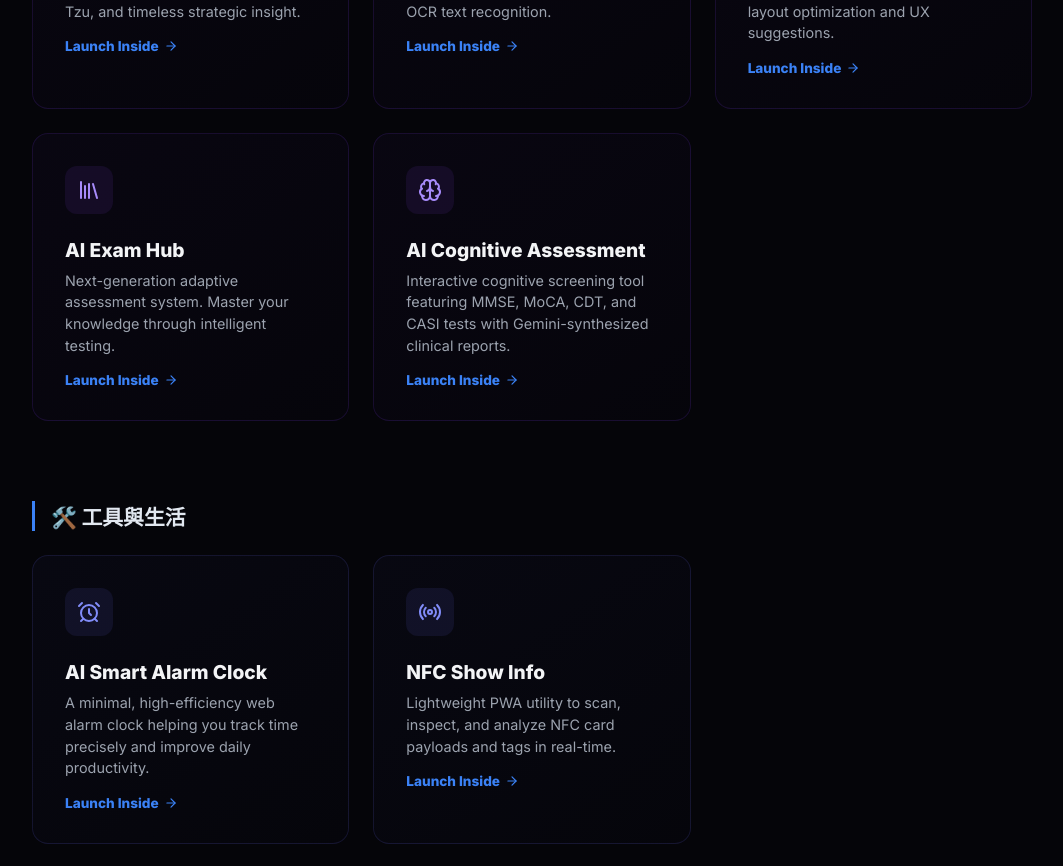
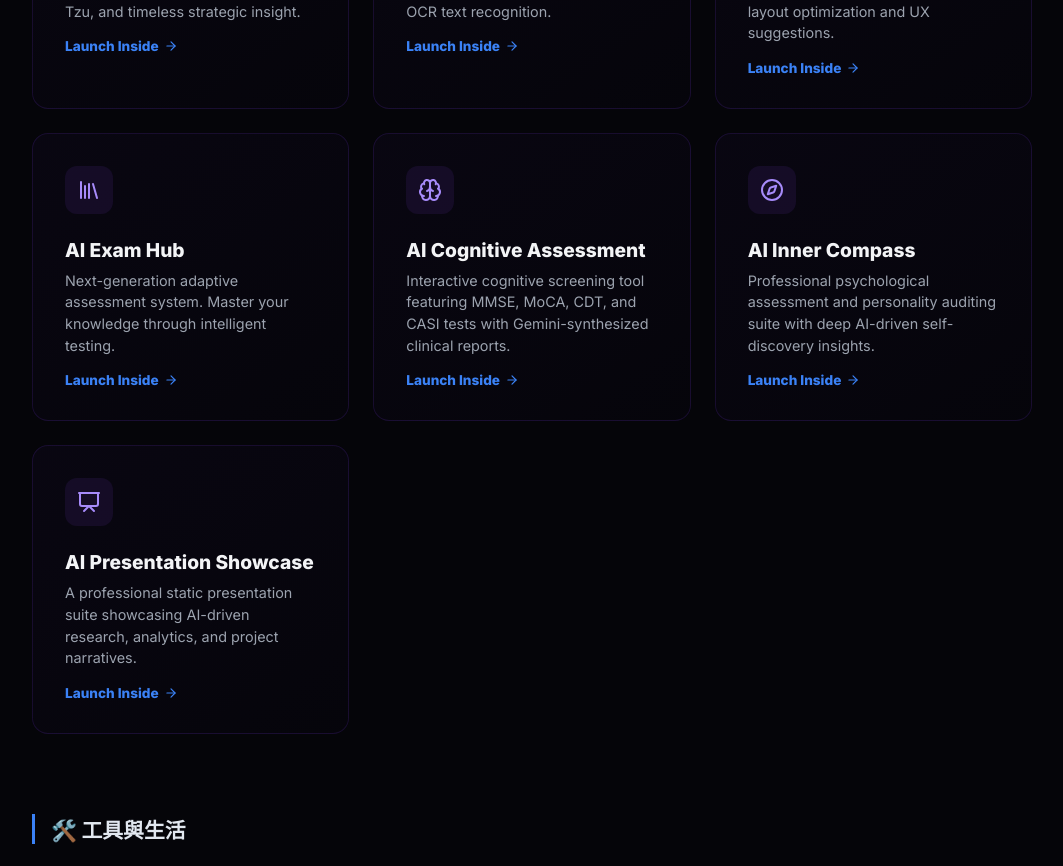
Before and after one commit to toydogcat/luna-ai, a React (Vite) app: page / in a window 1280 px wide. Shown: the part 1120-1986 px from the top of the page, without its empty margins (58-1121 px from the left). Built offline with nearby package versions, Linux system fonts and the light colour scheme.

Commit message:
add new 2 projs

```diff
--- a/src/App.jsx
+++ b/src/App.jsx
@@ -1,6 +1,6 @@
 import React, { useState, useEffect } from 'react';
 import { motion, AnimatePresence } from 'framer-motion';
-import { Sparkles, ArrowRight, Zap, Globe, Brain, Users, MousePointerClick, Newspaper, Home, Languages, Heart, Code, Database, Eye, BookOpen, Scroll, Crown, Bomb, Grid3X3, Grid, Lock, Terminal, CheckCircle2, Smartphone, Shield, Library, Clapperboard, Fingerprint, ScanQrCode, Target, MapPin, Braces, BarChart2, Swords, Car, Siren, MessageSquare, Gavel, CloudLightning, Trees, Activity, ChevronUp, AlarmClock, Radio, Layout, History, ChevronDown } from 'lucide-react';
+import { Sparkles, ArrowRight, Zap, Globe, Brain, Users, MousePointerClick, Newspaper, Home, Languages, Heart, Code, Database, Eye, BookOpen, Scroll, Crown, Bomb, Grid3X3, Grid, Lock, Terminal, CheckCircle2, Smartphone, Shield, Library, Clapperboard, Fingerprint, ScanQrCode, Target, MapPin, Braces, BarChart2, Swords, Car, Siren, MessageSquare, Gavel, CloudLightning, Trees, Activity, ChevronUp, AlarmClock, Radio, Layout, History, ChevronDown, Compass, Presentation } from 'lucide-react';
 import { useTranslation } from 'react-i18next';
 import { trackEvent } from './firebase';
 import EnglishPractice from './EnglishPractice';
@@ -57,6 +57,18 @@ const PROJECT_CATEGORIES = [
         translationKey: 'projects.cognitiveAssessment',
         url: 'https://toydogcat.github.io/ai-cognitive-assessment-/',
         icon: <Brain size={24} />
+      },
+      {
+        id: 'inner-compass',
+        translationKey: 'projects.innerCompass',
+        url: 'https://toydogcat.github.io/inner-compass/',
+        icon: <Compass size={24} />
+      },
+      {
+        id: 'ai-ppt-report',
+        translationKey: 'projects.aiPptReport',
+        url: 'https://toydogcat.github.io/ai-ppt-report/',
+        icon: <Presentation size={24} />
       }
     ]
   },
--- a/src/i18n.js
+++ b/src/i18n.js
@@ -185,6 +185,14 @@ const resources = {
         cognitiveAssessment: {
           title: 'AI Cognitive Assessment',
           desc: 'Interactive cognitive screening tool featuring MMSE, MoCA, CDT, and CASI tests with Gemini-synthesized clinical reports.'
+        },
+        innerCompass: {
+          title: 'AI Inner Compass',
+          desc: 'Professional psychological assessment and personality auditing suite with deep AI-driven self-discovery insights.'
+        },
+        aiPptReport: {
+          title: 'AI Presentation Showcase',
+          desc: 'A professional static presentation suite showcasing AI-driven research, analytics, and project narratives.'
         }
       },
       installation: {
@@ -492,6 +500,14 @@ const resources = {
           title: '認知功能輔助篩檢系統',
           desc: '專業臨床輔照版。整合台灣本土 MMSE、MoCA、畫鐘測驗 (CDT) 與 CASI，並搭配 Gemini 智慧合成評估報告。'
         },
+        innerCompass: {
+          title: 'AI 心理測驗：心靈指南針',
+          desc: '專業級心理評測與人格分析套件，透過 AI 深度導引，探索潛意識與人格特質的內在羅盤。'
+        },
+        aiPptReport: {
+          title: 'AI PPT 智慧簡報展示',
+          desc: '專業級靜態簡報展示，呈現 AI 驅動的專案研究、數據分析與技術敘事成果。'
+        },
         nfcShowInfo: {
           title: 'NFC 顯示資訊',
           desc: '網頁端 NFC 讀取與資訊顯示小工具，輕鬆掃描並解析 NFC 卡片的原始資料與 Payload。'
```
